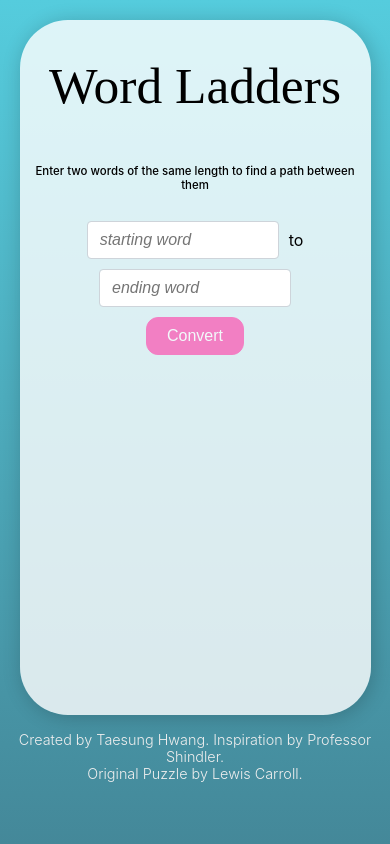
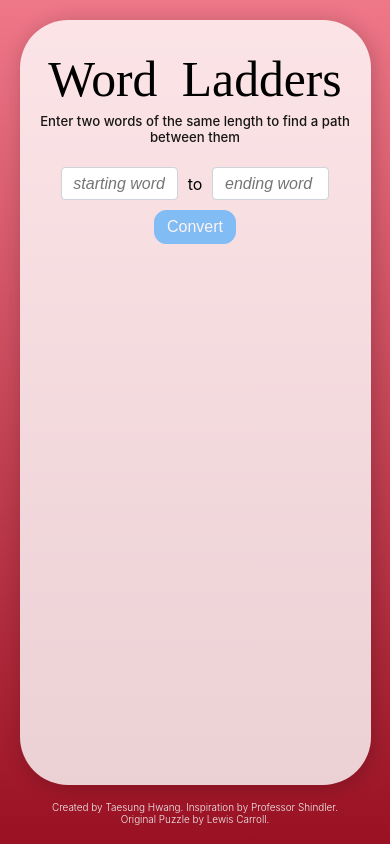
Before and after one commit to taesungh/word-ladders, a React (Create React App) app: page / in a window 390 px wide. Built offline with nearby package versions, Linux system fonts and the light colour scheme; a web font is replaced by a local one.

Commit message:
restyled app and improved responsive sizing

```diff
--- a/src/App.css
+++ b/src/App.css
@@ -3,16 +3,16 @@
   display: flex;
   flex-direction: column;
   text-align: center;
-  background-image: linear-gradient(to bottom, #5cd, #489);
+  background-image: linear-gradient(to bottom, #e78, #912);
 }
 
 .content {
-  min-height: 80vh;
+  flex-grow: 1;
   top: 0;
   background-color: hsla(0, 0%, 100%, 0.8);
-  margin: min(3rem, 5vw);
+  margin: min(3rem, 5vmin);
   margin-bottom: 1rem;
-  padding: min(1rem, 3vw);
+  padding: min(1rem, 3vmin);
   border-radius: 3rem;
   box-shadow: rgba(0, 0, 0, 0.2) 2px 2px 20px;
 }
@@ -32,15 +32,24 @@
 
 h1 {
   margin-top: 1rem;
+  margin-bottom: -0.75rem;
+  font-family: blonde-fraktur;
   min-height: 0vw;
-  font-family: modish;
-  font-size: min(8rem, calc(5vw + 2rem));
+  font-size: min(8rem, 3.5vw + 2.25rem);
   font-weight: 400;
+  word-spacing: .75rem;
+  line-height: 1;
+}
+
+h3 {
+  min-height: 0vw;
+  font-size: min(1.15rem, 0.1vw + 0.8rem);
 }
 
 .footer {
   color: #eee;
-  font-size: .9rem;
+  min-height: 0vw;
+  font-size: min(1rem, 0.5vw + .5rem);
   font-weight: 300;
   padding-bottom: 1.2rem;
 }
--- a/src/components/converter.css
+++ b/src/components/converter.css
@@ -1,13 +1,13 @@
 .converter {
-  min-height: 60vh;
-  margin: 2rem 0rem;
+  margin: 0;
+  padding: 0;
   transition: height 2s;
 }
 
 .conversion-form {
   margin: 0.5rem auto;
-  padding: 1rem;
-  top: min(9rem, 9vw + 1rem);
+  padding: 0.5rem;
+  top: min(9rem, 4vw + 3rem);
 
 /* form-row */
   display: flex;
@@ -19,16 +19,12 @@
 }
 
 .conversion-form > * {
-  margin: 5px;
-}
-
-h3 {
-  min-height: 0vw;
-  font-size: min(1.15rem, calc(1.5vw + 0.35rem));
+  margin: min(2vw, 5px);
 }
 
 .input-word {
-  max-width: 12rem;
+  max-width: min(30vw, 10rem);
+  padding: min(1vw, .375rem) min(3vw, .75rem);
 }
 .input-word::placeholder {
   font-style: oblique;
@@ -36,20 +32,20 @@ h3 {
 
 .btn-convert {
   color: #fff;
-  background-color: #f4a;
-  border-color: #f4a;
+  background-color: #4af;
+  border-color: #4af;
   border-radius: .75rem;
-  padding: .375rem 1.25rem;
+  padding: min(1vw, .375rem) min(3vw, 1.25rem);
   font-weight: 500;
 }
 .btn-convert:hover {
   color: #fff;
-  background-color: #e38;
-  border-color: #c27;
+  background-color: #38e;
+  border-color: #27c;
 }
 
 .word {
-  margin: 2rem 0;
-  fill: black;
+  margin: 1rem 0;
+  fill: #111;
   top: 30vh;
 }
--- a/src/components/converter.js
+++ b/src/components/converter.js
@@ -19,12 +19,14 @@ const Converter = function() {
   const [index, setIndex] = useState(0);
   const [height, setHeight] = useState(0);
   const [reverse, setReverse] = useState(false);
+  const [disperse, setDisperse] = useState(0);
 
-
+  useEffect(() => {
     const updateHeight = () => {
-    let hScroll = window.scrollY;
+      let hScroll = window.scrollY - _H_WORD;
       if (hScroll < 0) {
         setHeight(0);
+        setDisperse(hScroll + _H_WORD);
       } else if (hScroll <= _H_WORD * (path.length - 1)) {
         setHeight((height) => {
           // invert direction if scrolling up
@@ -33,13 +35,11 @@ const Converter = function() {
         });
         setIndex((hScroll / _H_WORD) >> 0);
       } else {  // scroll has excedeed amount needed
+        console.log(hScroll);
         setHeight(_H_WORD * (path.length - 1) - 1);
       }
     };
 
-  const progress = Math.min(height % _H_WORD, _H_MORPH) / _H_MORPH;
-
-  useEffect(() => {
     window.addEventListener("scroll", updateHeight);
     // auto clean-up scroll listener
     return () => {
@@ -47,17 +47,21 @@ const Converter = function() {
     };
   }, [path]);
 
+  const progress = Math.min(height % _H_WORD, _H_MORPH) / _H_MORPH;
+
   const startConversion = () => {
     const conversion = convert(startWord, endWord, wordFreq);
     console.log(conversion);
+    console.log(conversion.map((w) => [w, wordFreq[w]]));
     window.scrollTo({
       top: 0,
       left: 0,
-      behavior: 'smooth'
+      behavior: 'smooth'    // unsupported in Safari
     });
     setPath(conversion);
-    // setIndex(0);
-    setReverse(false);
+    // both necessary to prevent glitches when scrolling back up
+    setIndex(0);
+    setHeight(0);
   };
 
   const handleSubmit = (event) => {
@@ -69,13 +73,13 @@ const Converter = function() {
   window.onbeforeunload = null;
 
   const disperseStyle = {
-    opacity: `${Math.max(0, 0.8 * _H_WORD - height)}%`
+    opacity: `${Math.max(0, 0.6 * _H_WORD - disperse)}%`
   };
 
   return (
     <div
       className="converter"
-      style={{height: `calc(${_H_WORD * (path.length - 1)}px - 4rem + 80vh)`}}
+      style={{height: path.length > 0 ? `calc(${_H_WORD * path.length}px + 100vh)` : "50vh"}}
     >
 
       <h3
```
Lines whose indentation alone changed are shown as unchanged.
